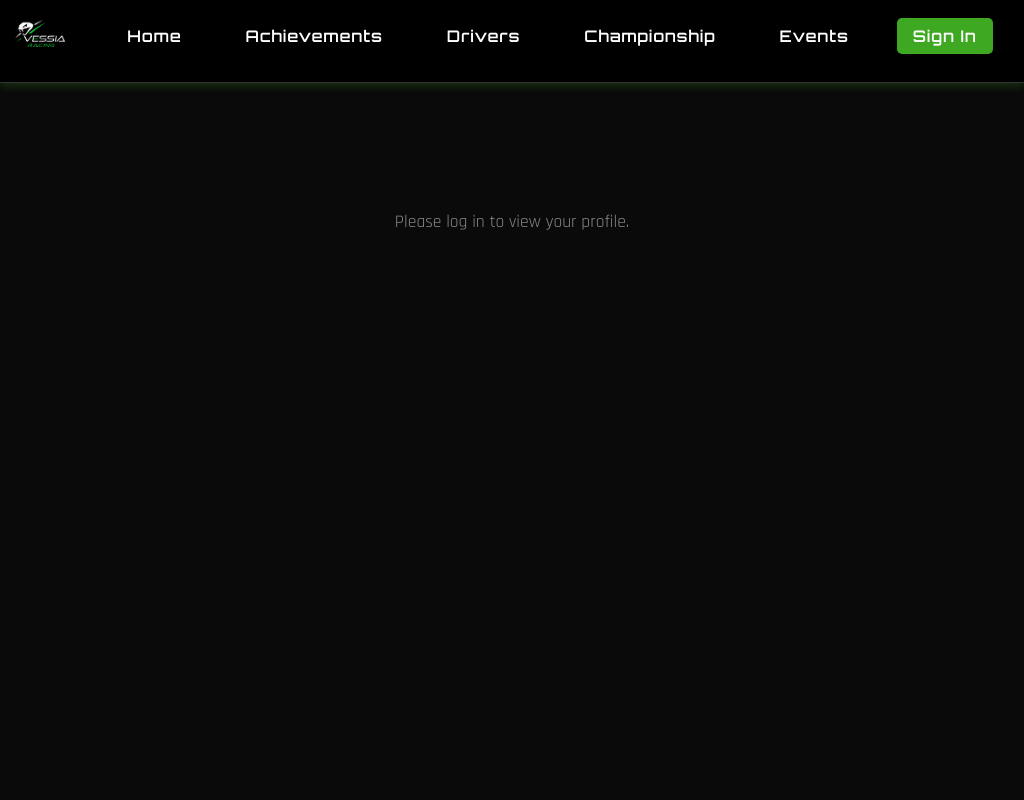
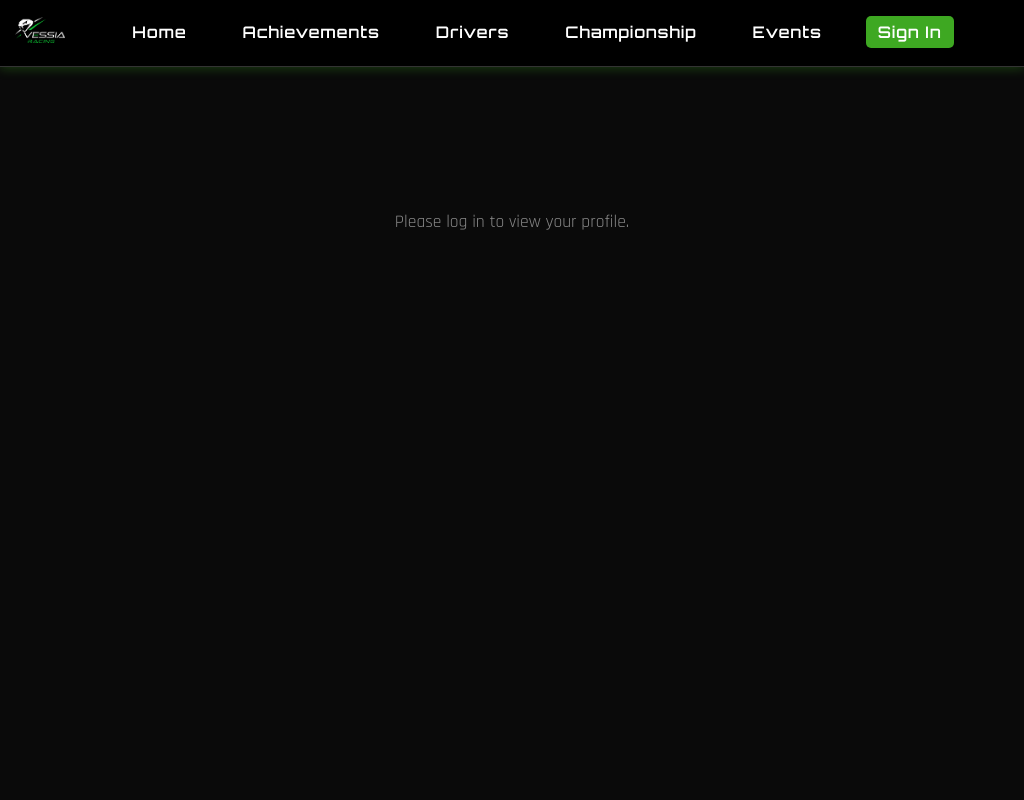
Before and after one commit to Sinsan02/vessia-racing-nextjs, a Next.js app: page /profile in a window 1024 px wide. Shown: the top 800 px of the page. Built offline with nearby package versions, Linux system fonts and the light colour scheme; no server answers.

Commit message:
Increase navbar logo size and improve positioning for large screens (27 and 34 inch monitors)

```diff
--- a/src/app/globals.css
+++ b/src/app/globals.css
@@ -211,16 +211,16 @@ p, .body-text {
 /* Large screens (27" monitors) */
 @media (min-width: 1920px) and (max-width: 2559px) {
   .nav-logo img {
-    width: 65px !important;
-    max-width: 80px !important;
+    width: 80px !important;
+    max-width: 95px !important;
   }
 }
 
 /* Ultra-wide screens (34" monitors) */
 @media (min-width: 2560px) {
   .nav-logo img {
-    width: 75px !important;
-    max-width: 90px !important;
+    width: 95px !important;
+    max-width: 110px !important;
   }
 }
 
@@ -794,14 +794,32 @@ html {
   .navbar {
     height: 50px !important;
     font-size: 0.9rem !important;
+    padding: 0.5rem 0 !important;
+    display: flex !important;
+    align-items: center !important;
+  }
+
+  .nav-container {
+    height: 100% !important;
+    align-items: center !important;
   }
 
   .nav-logo img {
     width: 50px !important;
     height: auto !important;
-    max-height: 40px !important;
+    max-height: 35px !important;
     image-rendering: -webkit-optimize-contrast !important;
     image-rendering: crisp-edges !important;
+  }
+
+  .nav-menu {
+    height: 100% !important;
+    align-items: center !important;
+  }
+
+  .nav-link {
+    padding: 6px 12px !important;
+    line-height: 1.2 !important;
   }
 
   .main-content {
@@ -846,14 +864,33 @@ html {
   .navbar {
     height: 70px !important;
     font-size: 1.1rem !important;
+    padding: 0 5px !important;
+  }
+
+  .nav-container {
+    max-width: none !important;
+    padding: 0 10px !important;
+    justify-content: space-between !important;
+  }
+
+  .nav-logo {
+    margin-left: -10px !important;
   }
 
   .nav-logo img {
-    width: 60px !important;
+    width: 110px !important;
     height: auto !important;
-    max-height: 55px !important;
+    max-height: 65px !important;
     image-rendering: -webkit-optimize-contrast !important;
     image-rendering: crisp-edges !important;
+  }
+
+  .nav-menu {
+    margin: 0 4rem !important;
+  }
+
+  #authNavigation {
+    margin-right: -10px !important;
   }
 
   /* Adjust main content padding for 27" screens */
@@ -867,14 +904,33 @@ html {
   .navbar {
     height: 75px !important;
     font-size: 1.2rem !important;
+    padding: 0 2px !important;
+  }
+
+  .nav-container {
+    max-width: none !important;
+    padding: 0 5px !important;
+    justify-content: space-between !important;
+  }
+
+  .nav-logo {
+    margin-left: -15px !important;
   }
 
   .nav-logo img {
-    width: 65px !important;
+    width: 130px !important;
     height: auto !important;
-    max-height: 60px !important;
+    max-height: 70px !important;
     image-rendering: -webkit-optimize-contrast !important;
     image-rendering: crisp-edges !important;
+  }
+
+  .nav-menu {
+    margin: 0 5rem !important;
+  }
+
+  #authNavigation {
+    margin-right: -15px !important;
   }
 
   /* Adjust main content padding for 34" screens */
```
